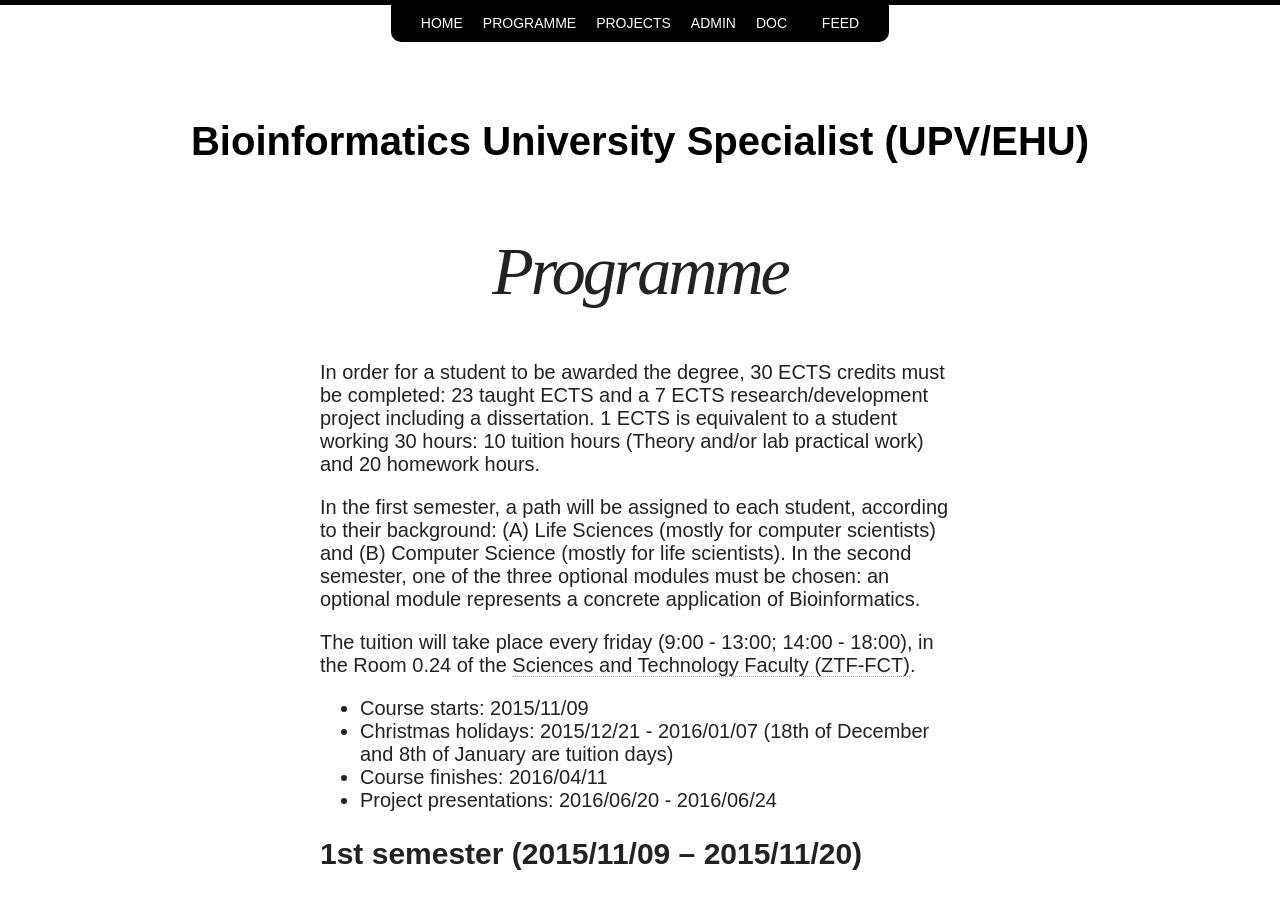
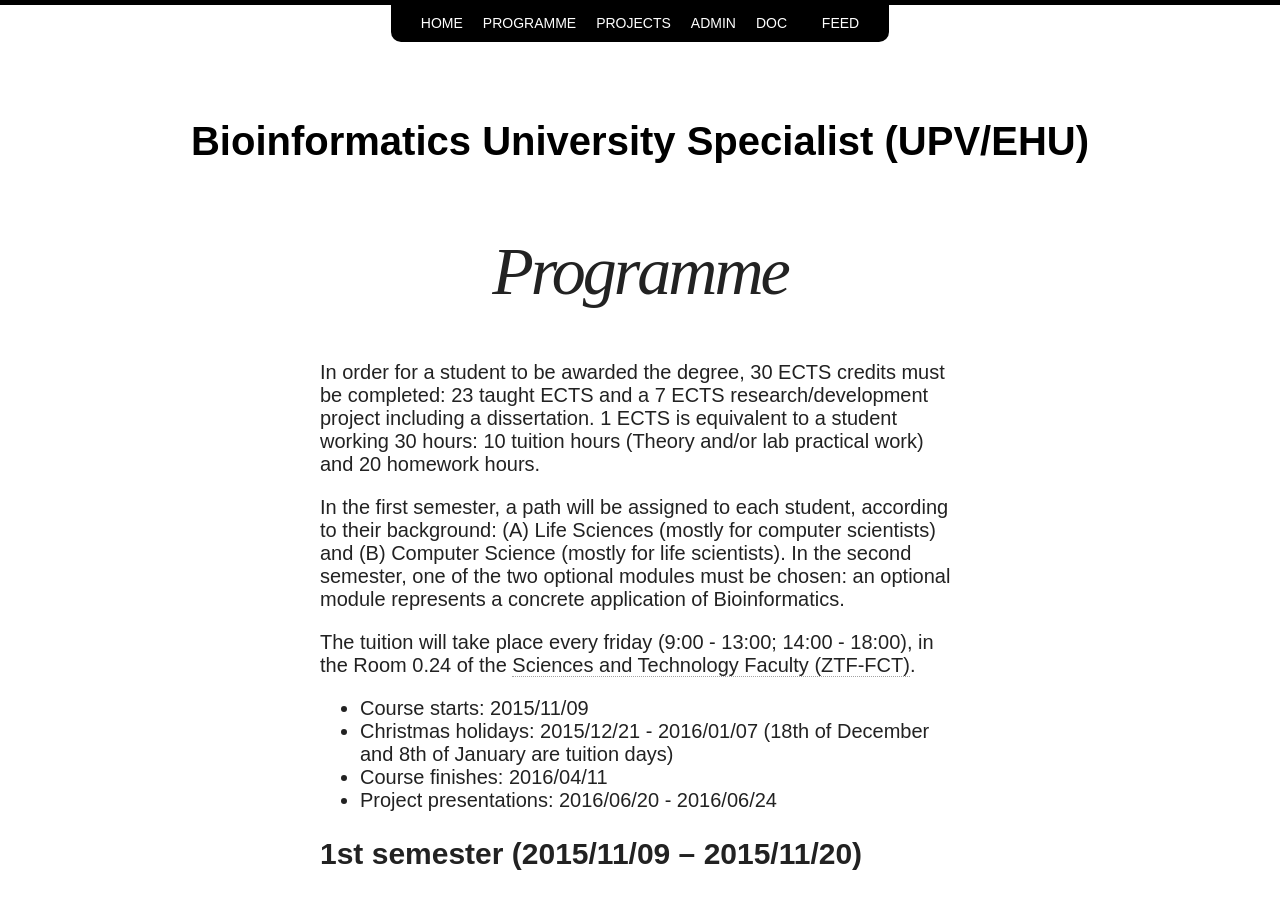
Before and after one commit to mikel-egana-aranguren/EHU-MSc-Bioinformatics, a Jekyll site: the page built from programme.md, in a window 1280 px wide and 900 px high. Built offline with Jekyll 4.4.1, drawn with Linux system fonts in a browser that asks for light colours; nearby versions of some CDN libraries; some of the changed text lies outside the part shown.

Commit message:
typo in programme

```diff
--- a/programme.md
+++ b/programme.md
@@ -13,7 +13,7 @@
 
 In order for a student to be awarded the degree, 30 ECTS credits must be completed: 23 taught ECTS and a 7 ECTS research/development project including a dissertation. 1 ECTS is equivalent to a student working 30 hours: 10 tuition hours (Theory and/or lab practical work) and 20 homework hours.
 
-In the first semester, a path will be assigned to each student, according to their background: (A) Life Sciences (mostly for computer scientists) and (B) Computer Science (mostly for life scientists). In the second semester, one of the three optional modules must be chosen: an optional module represents a concrete application of Bioinformatics.
+In the first semester, a path will be assigned to each student, according to their background: (A) Life Sciences (mostly for computer scientists) and (B) Computer Science (mostly for life scientists). In the second semester, one of the two optional modules must be chosen: an optional module represents a concrete application of Bioinformatics.
 
 The tuition will take place every friday (9:00 - 13:00; 14:00 - 18:00), in the Room 0.24 of the [Sciences and Technology Faculty (ZTF-FCT)](http://www.ehu.eus/eu/web/ztf-fct).
 
```
Also changed, not shown: other parts of programme.md (+1 -1 lines).
